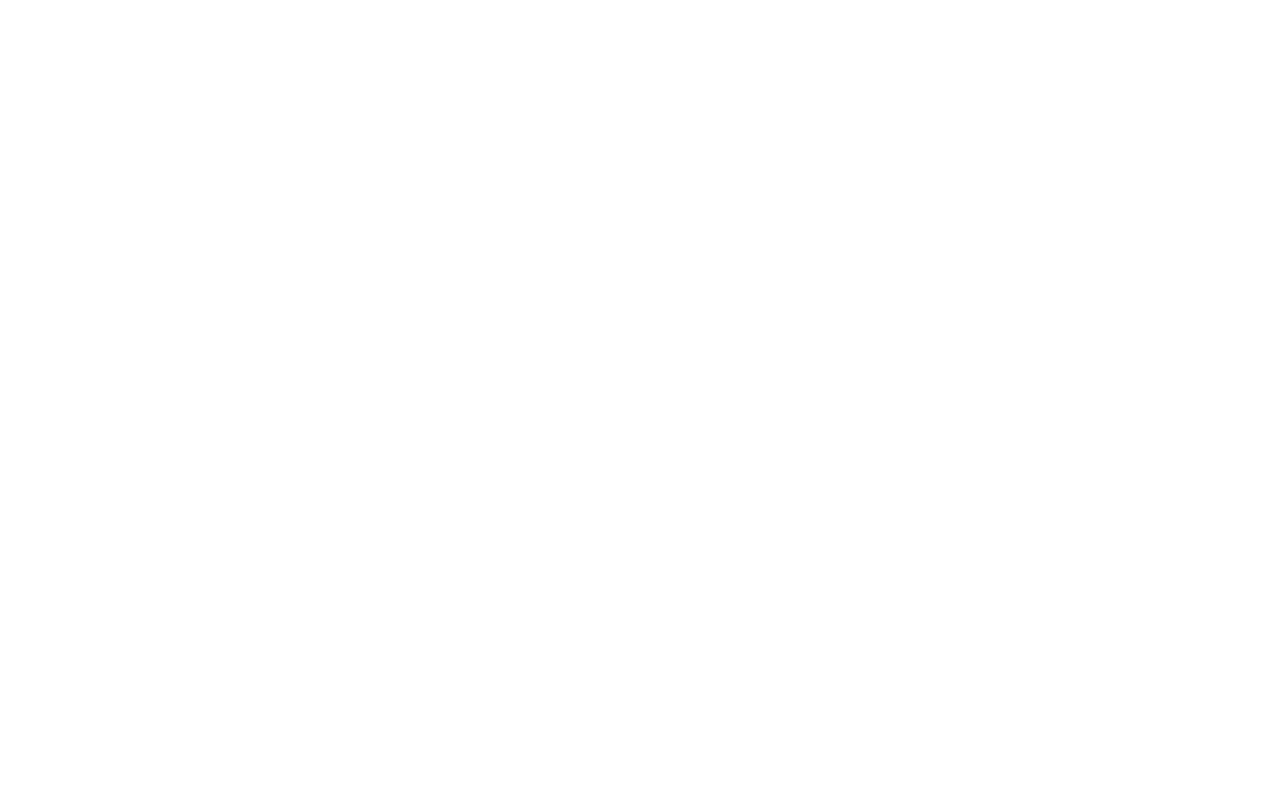
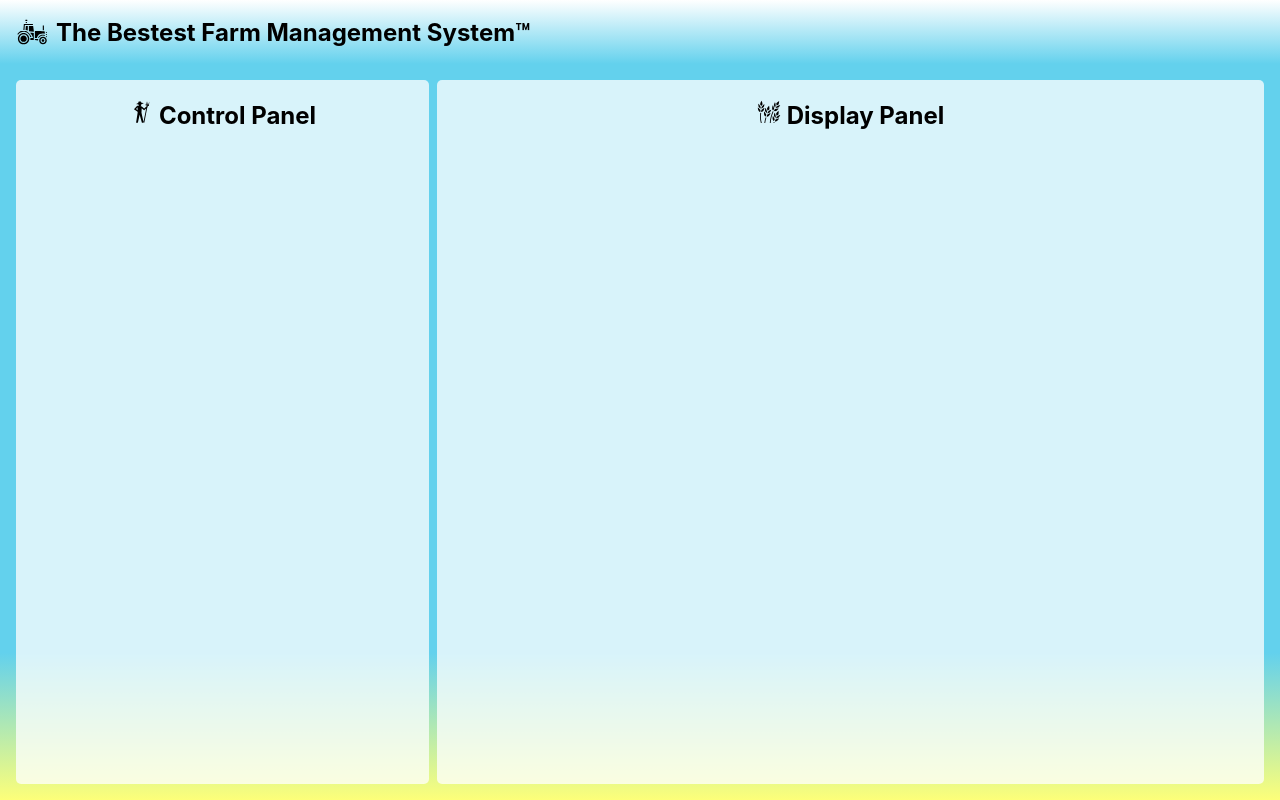
Before and after one commit to AllenZoo/FarmManagmentSystem, a React (Create React App) app in the folder frontend/: page / in a window 1280 px wide. Built offline with nearby package versions, Linux system fonts and the light colour scheme.

Commit message:
added temp ui

```diff
--- a/frontend/package.json
+++ b/frontend/package.json
@@ -12,6 +12,7 @@
     "@types/react-dom": "^18.0.0",
     "react": "^18.2.0",
     "react-dom": "^18.2.0",
+    "react-icons": "^4.8.0",
     "react-scripts": "5.0.1",
     "typescript": "^4.4.2",
     "web-vitals": "^2.1.0"
--- a/frontend/public/index.html
+++ b/frontend/public/index.html
@@ -24,7 +24,7 @@
       work correctly both with client-side routing and a non-root public URL.
       Learn how to configure a non-root public URL by running `npm run build`.
     -->
-    <title>React App</title>
+    <title>Farm Management</title>
   </head>
   <body>
     <noscript>You need to enable JavaScript to run this app.</noscript>
--- a/frontend/src/App.tsx
+++ b/frontend/src/App.tsx
@@ -1,7 +1,25 @@
+import { GiFarmTractor, GiFarmer, GiWheat } from 'react-icons/gi';
+
 function App() {
   return (
     <div className="App">
+      <nav className="NavBar">
+        <GiFarmTractor />
+        <h1>The Bestest Farm Management System&#8482;</h1>
+      </nav>
 
+      <main>
+        {/* CONTROL PANEL */}
+        <div className="ControlPanel">
+          <h2><GiFarmer /> Control Panel</h2>
+        </div>
+
+        {/* DISPLAY PANEL */}
+        <div className="DisplayPanel">
+          <h2><GiWheat /> Display Panel</h2>
+
+        </div>
+      </main>
     </div>
   );
 }
--- a/frontend/src/index.css
+++ b/frontend/src/index.css
@@ -1,5 +1,6 @@
 body {
   margin: 0;
+  padding: 0;
   font-family: -apple-system, BlinkMacSystemFont, 'Segoe UI', 'Roboto', 'Oxygen',
     'Ubuntu', 'Cantarell', 'Fira Sans', 'Droid Sans', 'Helvetica Neue',
     sans-serif;
@@ -11,3 +12,44 @@
   font-family: source-code-pro, Menlo, Monaco, Consolas, 'Courier New',
     monospace;
 }
+
+.NavBar {
+  display: flex;
+  align-items: center;
+  gap: 0.5rem;
+  height: 8vh;
+  /* outline: 1px solid rgba(0, 0, 0, 0.1); */
+  background: linear-gradient(0, rgb(99, 209, 237) 0%, rgb(255, 255, 255) 100%);
+  padding: 0 1rem;
+  z-index: 100;
+}
+
+.NavBar svg {
+  width: 2rem;
+  height: 2rem;
+}
+
+main {
+  display: flex;
+  flex-direction: row;
+  gap: 0.5rem;
+  height: calc(92vh - 2rem);
+  background: linear-gradient(180deg, rgb(99, 209, 237) 0%, rgb(99, 209, 237) 80%, rgb(253, 255, 121) 100%);
+  padding: 1rem;
+}
+
+.ControlPanel {
+  display: flex;
+  justify-content: center;
+  width: 50%;
+  border-radius: 5px;
+  background-color: rgba(255, 255, 255, 0.75);
+}
+
+.DisplayPanel {
+  display: flex;
+  justify-content: center;
+  width: 100%;
+  border-radius: 5px;
+  background-color: rgba(255, 255, 255, 0.75);
+}
```
Also changed, not shown: 2 other files (tests, documents, lock files or other folders).
